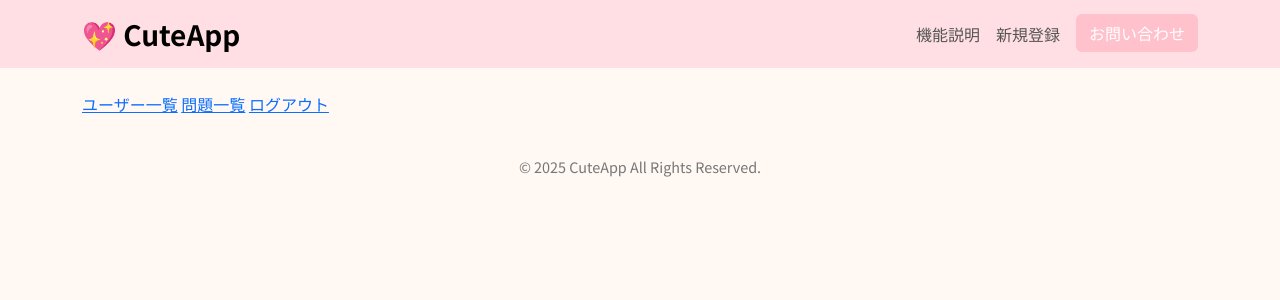
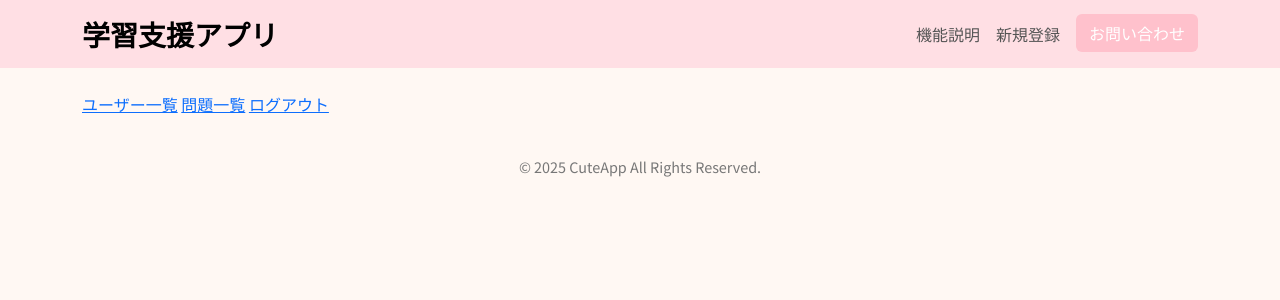
Before and after one commit to taipiwiq/otamesi, a Python web app: template PLACTICE/admin_app/templates/home.html in a window 1280 px wide. Shown: the top 300 px of the page. Run offline with Jinja, Linux system fonts and the light colour scheme; the template is opened without the code that fills it, so the values that code supplies are empty.

Commit message:
Update base.html

```diff
--- a/PLACTICE/shared/templates/base.html
+++ b/PLACTICE/shared/templates/base.html
@@ -3,7 +3,7 @@
 <head>
   <meta charset="utf-8">
   <meta name="viewport" content="width=device-width, initial-scale=1">
-  <title>{{ title or 'My Cute App' }}</title>
+  <title>{{ title or 'login' }}</title>
   <link href="https://cdn.jsdelivr.net/npm/bootstrap@5.3.3/dist/css/bootstrap.min.css" rel="stylesheet">
   <link rel="stylesheet" href="https://cdnjs.cloudflare.com/ajax/libs/font-awesome/6.4.0/css/all.min.css">
   <link href="https://fonts.googleapis.com/css2?family=Noto+Sans+JP:wght@400;700&family=Karla:wght@400;700&display=swap" rel="stylesheet">
@@ -21,7 +21,7 @@
 <body>
 <nav class="navbar navbar-expand-lg">
   <div class="container">
-    <a class="navbar-brand fs-3 fw-bold" href="/">💖 CuteApp</a>
+    <a class="navbar-brand fs-3 fw-bold" href="/">学習支援アプリ</a>
     <button class="navbar-toggler" type="button" data-bs-toggle="collapse" data-bs-target="#navMenu">
       <span class="navbar-toggler-icon"></span>
     </button>
```
